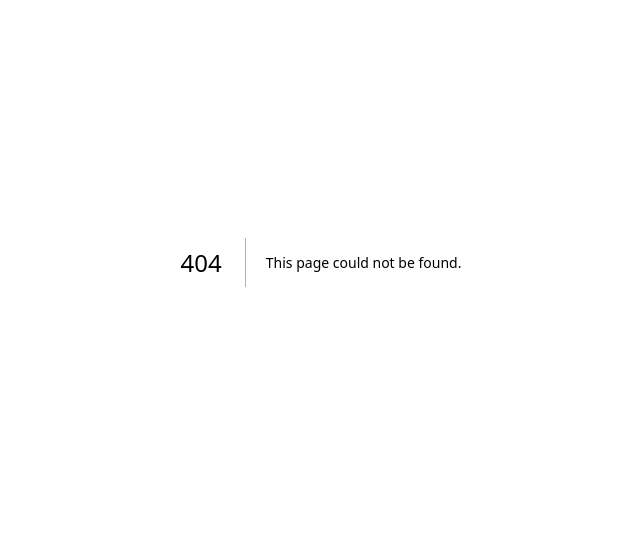
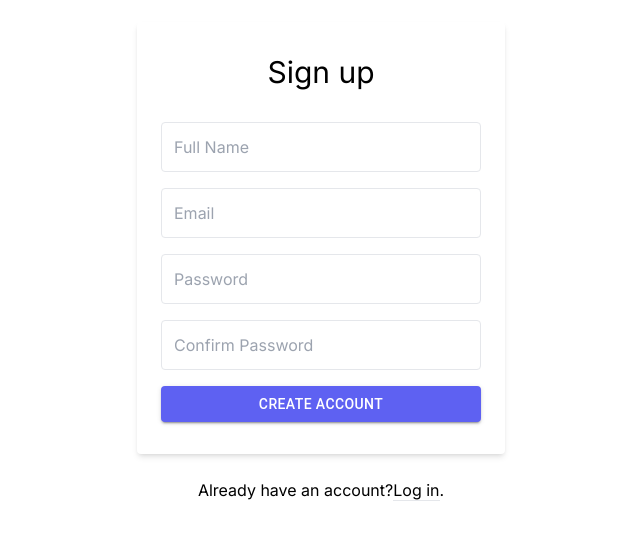
Before and after one commit to nhsunion/hc-frontend, a Next.js app: page /patient_register in a window 1280 px wide. Before the commit this address had no page. Shown: the part 138-678 px from the top of the page, without its empty margins (319-959 px from the left). Built offline with nearby package versions, Linux system fonts and the light colour scheme.

Commit message:
Added a page to register new patient.

```diff
--- a/package.json
+++ b/package.json
@@ -27,4 +27,5 @@
     "tailwindcss": "3.3.0",
     "typescript": "5"
   }
+
 }
--- a/src/app/login/page.tsx
+++ b/src/app/login/page.tsx
@@ -96,6 +96,13 @@
                 </Link>
               </p>
               <p className="text-sm font-light text-gray-500 dark:text-gray-400">
+                Patient?{" "}
+                <Link href="/patient_register"
+                  className="font-medium text-primary-600 hover:underline dark:text-primary-500">
+                  Register here
+                </Link>
+              </p>
+              <p className="text-sm font-light text-gray-500 dark:text-gray-400">
                 By signing up, you agree to our{" "}
                 <Link href="/privacy"
                   className="font-medium text-primary-600 hover:underline dark:text-primary-500">
--- /dev/null
+++ b/src/app/patient_register/page.tsx
@@ -0,0 +1,43 @@
+'use client'
+import { Button } from "@mui/material"
+import Link from "next/link"
+import { button_style } from "../utils/Styling"
+
+export default function RegisterForm() {
+    return (
+        <div className="bg-grey-lighter min-h-screen flex flex-col">
+            <div className="container max-w-sm mx-auto flex-1 flex flex-col items-center justify-center px-2">
+                <div className="bg-white px-6 py-8 rounded shadow-md text-black w-full">
+                    <h1 className="mb-8 text-3xl text-center">Sign up</h1>
+                    <input
+                        type="text"
+                        className="block border border-grey-light w-full p-3 rounded mb-4"
+                        placeholder="Full Name" />
+                    <input
+                        type="email"
+                        className="block border border-grey-light w-full p-3 rounded mb-4"
+                        placeholder="Email" />
+                    <input
+                        type="password"
+                        className="block border border-grey-light w-full p-3 rounded mb-4"
+                        placeholder="Password" />
+                    <input
+                        type="password"
+                        className="block border border-grey-light w-full p-3 rounded mb-4"
+                        placeholder="Confirm Password" />
+                    <Button
+                        variant="contained"
+                        style={button_style}
+                        className="w-full text-center py-3 rounded bg-green text-white hover:bg-green-dark focus:outline-none my-1"
+                    >Create Account</Button>
+                </div>
+                <div className="text-grey-dark mt-6">
+                    Already have an account?
+                    <Link className="no-underline border-b border-blue text-blue" href="/login">
+                        Log in
+                    </Link>.
+                </div>
+            </div>
+        </div>
+    )
+}
```
